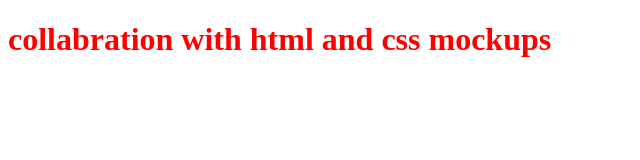
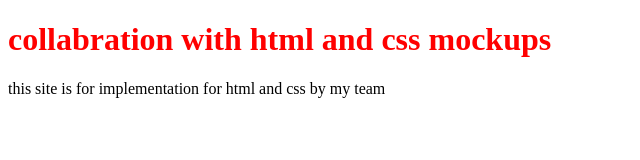
Before and after one commit to mohammedhashmi/html_css_mockups, a plain HTML site: page index.html in a window 1280 px wide. Shown: the whole page, without its empty margins (0-640 px from the left). Drawn offline with Linux system fonts and the light colour scheme.

Commit message:
added myteam for collabration

```diff
--- a/index.html
+++ b/index.html
@@ -7,5 +7,6 @@
 </head>
 <body>
   <h1>collabration with html and css mockups</h1>
+  <p>this site is for implementation for html and css by my team</p>
 </body>
 </html>
```
